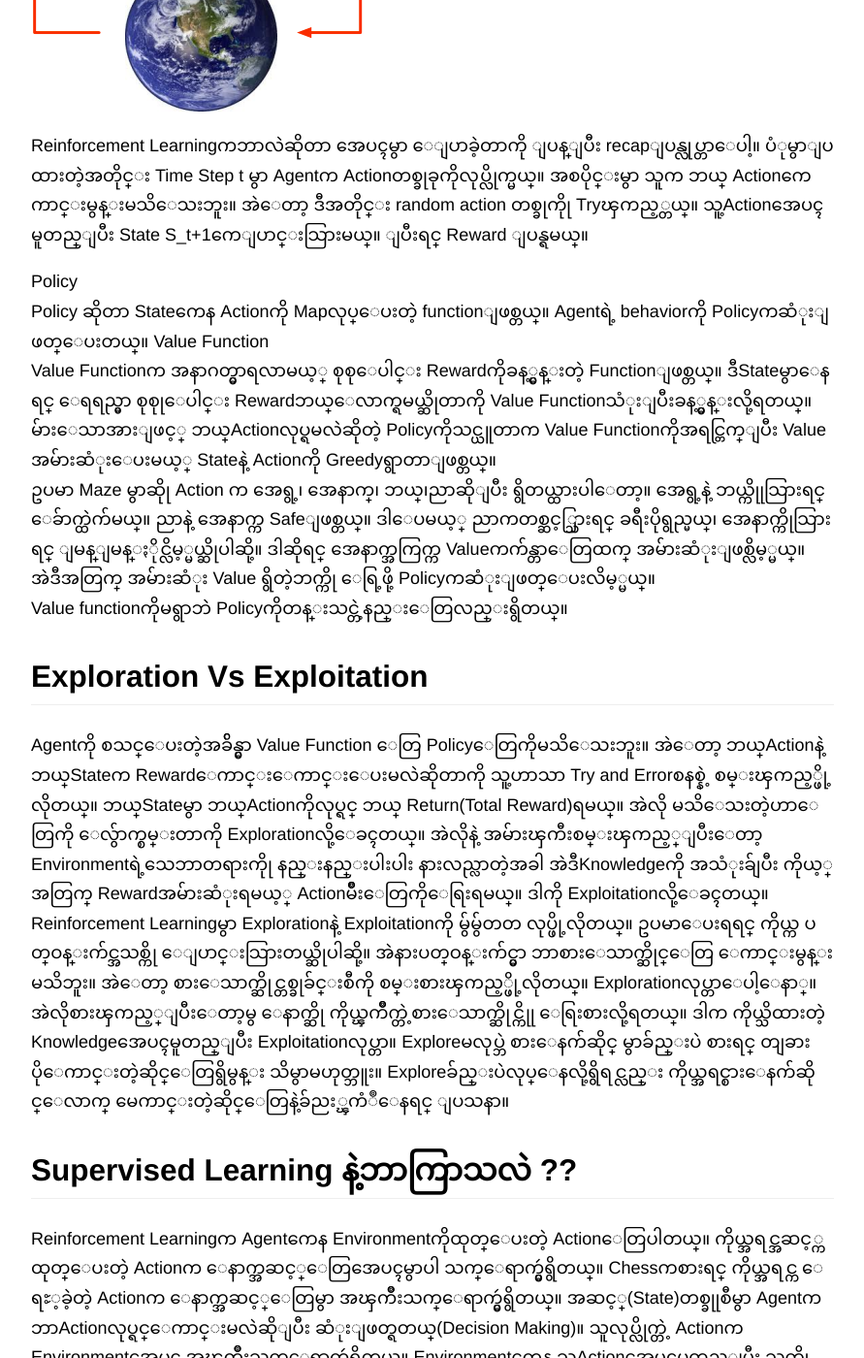
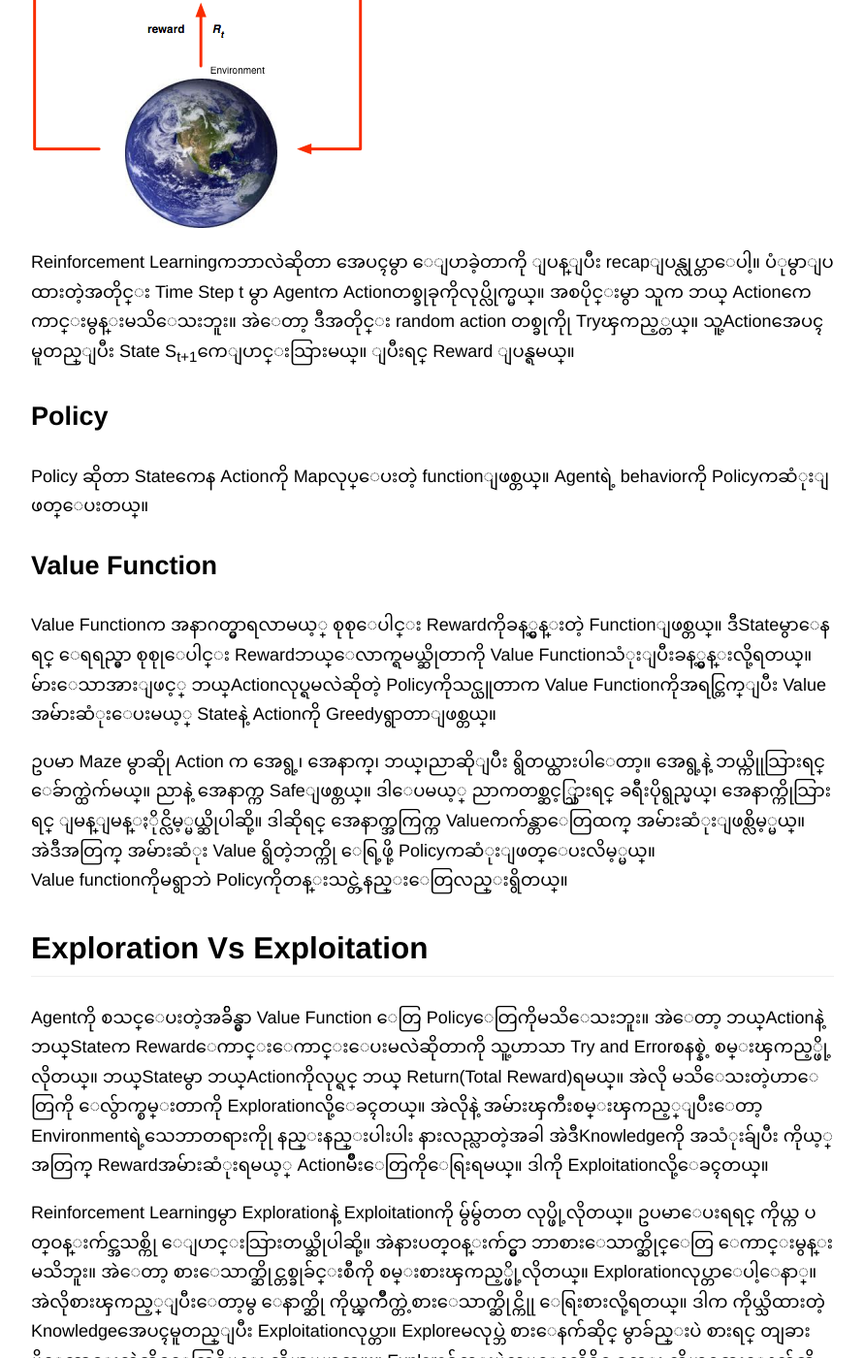
Before and after one commit to phu-pmh/logs, a Jekyll site: the page built from _posts/2017-05-20-Reinforcement-Learning.md, in a window 1280 px wide and 1400 px high, scrolled down 3994 px. Shown: the whole window at 97% size, without its empty margins (194-1085 px from the left). Built offline with Jekyll 4.4.1, drawn with Linux system fonts in a browser that asks for light colours; some web fonts are replaced; comment, search, counter and statistics services are not loaded; some of the changed text lies outside the part shown.

Commit message:
no message

```diff
--- a/_posts/2017-05-20-Reinforcement-Learning.md
+++ b/_posts/2017-05-20-Reinforcement-Learning.md
@@ -28,6 +28,7 @@ share: true
 **Unsupervised Learning** ကေတာ့ Label ရယ္လို့မရွိဘူး။ ဒီ Input ေပးရင္ ဒီလို Label မ်ိဳးထုတ္ေပးရမယ္ဆိုျပီး သတ္သတ္မွတ္မွတ္ သင္မေပးဘူး။ Clustering က Unsupervised Learning တစ္မ်ိဳးပါပဲ။ အလြယ္ဆံုး ဥပမာေပးရရင္ ေၾကာင္ပံုေတြနဲ့ေခြးပံုေတြ အမ်ားၾကီးကို ကြန္ျပဴတာထဲထည့္ေပးျပီး ကြန္ျပဴတာကို အုပ္စု၂ခု (or ၃ခု) ခြဲတတ္ေအာင္ သင္ေပးတာပါ။ သူ ့ကို ပံုေတြျပျပီး ဒါကေၾကာင္ ဒါကေခြးဆိုျပီး Label တပ္ေပးျပီး supervise ေပးစရာမလိုုဘူး။ သူ့ဘာသူၾကည့္ျပီး ဒီေကာင္ေလးေတြကရုပ္ဆင္တယ္ တစ္အုပ္စုေနဆိုျပီး အစုခြဲလိုက္တာမ်ိဳး။
 
 **Reinforcement Learning** ကေတာ့ Goal-directed Agentကို အျပင္ေလာက(Environment)နဲ့ ထိေတြ့ခိုင္းျပီး Environmentကျပန္ေပးတဲ့ Feedbackအေပၚမူတည္ျပီး ဒီလိုအေျခအေနမ်ိဳးဆို ဘာActionလုပ္သင့္တယ္ဆိုျပီးသင္တာပါ။ ဆုေပး ဒဏ္ေပးစနစ္မ်ိဳးလို့လဲ  ယူဆႏိုင္ပါတယ္။ ဥပမာ - Robot ကို Mazeထဲကဘယ္လိုထြက္မလဲ သင္ခိုင္းတာမ်ိဳး။ လမ္းေလွ်ာက္ရင္း နံရံရွိတဲ့ဆီကိုဝင္တိုက္ရင္ ဒဏ္ေပးမယ္၊ ဝင္မတိုက္ဘဲ ေဘးကိုေကြ့သြားရင္ ဆုေပးမယ္။ Mazeအျပင္ကိုထြက္ႏိုင္ရင္ ရတဲ့ဆုကအမ်ားဆံုး။ အဲလိုနဲ့ သူက ေရရွည္မွာ ဆုမ်ားမ်ားရတဲ့Actionေတြ လုပ္တတ္ေအာင္ သင္ယူသြားတာမ်ိဳးပါ။ ***အေရးအၾကီးဆံုးက ေရရွည္မွာဆုအမ်ားဆံုးရဖို့ျဖစ္တယ္။*** အဲဒီအတြက္ တစ္ခါတစ္ေလမွာ လက္ငင္းရႏိုင္တဲ့ ဆုအေသးေလးေတြကိုု စြန့္လႊတ္ျပီး ဒီထက္ပိုုၾကီးတဲ့ အနာဂတ္ဆုုလာဒ္ေတြကို ေစာင့္တတ္ဖို့လဲလိုတယ္။
+
 ဥပမာ စစ္တုရင္ကစားရင္ ကိုယ့္အေရွ့မွာ အေကာင္အေသးေလးေတြ စားလို့ရတာရွိလိမ့္မယ္။ အဲလိုစားလိုုက္ရင္ ဆုရလိမ့္မယ္။ ဒါေပမယ့္ စားလိုက္ရင္ ေရရွည္မွာေကာင္းခ်င္မွ ေကာင္းမယ္။ ဟိုဘက္က Strategy အရ သူတို့အေကာင္အၾကီးေတြေရြႊ့ဖို့ အေကာင္အေသး(Pawn)ေတြကို တမင္ခ်ေၾကြးထားတာလည္း ျဖစ္ႏိုင္တယ္။ ဒါေၾကာင့္ **Immediate Reward** (လက္ငင္းဆု)ထက္ **Cumulative Rewardအမ်ားဆံုးရမယ့္ Action** ေတြလုပ္တတ္ေအာင္ သင္ယူရပါမယ္။ ဒါကေတာ့ Reinforcement Learning ရဲ့အေျခခံ သေဘာတရားပါ။
 
 ## Some Applications of Reinforcement Learning
@@ -54,27 +55,32 @@ Roboticsတို့ Gameတို့အျပင္ Medicine၊ Manufacturing
 
 ![Chatbot]({{ site.url }}/logs/images/RLIntro/GoogleAssistant.jpg)
 
-Supervised Learning လိုမ်ိဳး Inputေပး၊ Output Predictionလုပ္တဲ့ methodမ်ိဳးဆို Interactionကိုထည့္စဥ္းစားဖို့ေတာ္ေတာ္ခက္တယ္။ Supervised learningကိုလည္း Dialog Systemsေတြမွာသံုးတာမရွိဘူးမဟုတ္ဘူး။ အမ်ားၾကီး ရွိတယ္။ ဒါေပမယ့္ Deep Reinforcement Learningကိုသံုးရင္ User Interactionကိုပါ ထည့္စဥ္းစားလို့ရတယ္။ ဒါ့အျပင္ Supervised Learningလိုမ်ိဳး Reinforcement Learningက ဒီေမးခြန္းေမးရင္ ဒါမ်ိဳးေျဖပါဆိုျပီး သင္ေပးရမယ့္ အေမးအေျဖ Data setေတြအမ်ားၾကီးမလိုဘူး။ Dialog ဆိုတာမ်ိဳးက အမ်ိဳးမ်ိဳးေပါက္ကရေျပာလို့ရတာေလ။ အဲေတာ့ User Interactionကေနလည္း သင္ယူဖို့ အေရးၾကီးတယ္။
+Supervised Learning လိုမ်ိဳး Inputေပး၊ Output Predictionလုပ္တဲ့ methodမ်ိဳးဆို Interactionကိုထည့္စဥ္းစားဖို့ေတာ္ေတာ္ခက္တယ္။ Supervised learningကိုလည္း Dialog Systemsေတြမွာသံုးတာမရွိဘူးမဟုတ္ဘူး။ အမ်ားၾကီး ရွိတယ္။ ဒါေပမယ့္ Deep Reinforcement Learningကိုသံုးရင္ User Interactionကိုပါ ထည့္စဥ္းစားလို့ရတယ္။ Dialog ဆိုတာမ်ိဳးက အမ်ိဳးမ်ိဳးေပါက္ကရေျပာလို့ရတာေလ။ အဲေတာ့ User Interactionကေနလည္း သင္ယူဖို့ အေရးၾကီးတယ္။
 
-Dialogကေတာ့ အျမင္သာဆံုး ဥပမာေပါ့။ [Information Retrieval and Extraction](https://arxiv.org/pdf/1603.07954.pdf)ဘက္မွာလည္း RLကိုသံုးတာေတြ ရွိတယ္။ ဥပမာ Computer ကို သူ့ဟာသူ [Googleတတ္ေအာင္ သင္ေပးတာ](https://arxiv.org/abs/1704.04572)တို့ [Manualေတြဖတ္တတ္ေအာင္](http://people.csail.mit.edu/regina/my_papers/civ11.pdf) သင္ေပးတာတို့။ [Parsingတို့](https://cs.stanford.edu/~pliang/papers/sample-aistats2015.pdf)၊ [Text based gamesတို့](https://arxiv.org/abs/1506.08941) အစရွိသျဖင့္ application ေတြမွာလည္း RL ကိုသံုးတယ္။ ဒါက RLကိုNLP မွာဘယ္လိုသံုးလဲဆိုတာ ဥပမာေပးတာပါ။ အေသးစိတ္ကိုေရးရင္ ဒီSectionနဲ့တင္ postကအရမ္းရွည္သြားမွာမို့လို့ ေနာက္မွ အားလို့ စိတ္ကူးေပါက္ရင္ ထပ္ေရးပါ့မယ္။
+Dialogကေတာ့ အျမင္သာဆံုး ဥပမာေပါ့။ [Information Retrieval and Extraction](https://arxiv.org/pdf/1603.07954.pdf)ဘက္မွာလည္း RLကိုသံုးတာေတြ ရွိတယ္။ ဥပမာ Computer ကို သူ့ဟာသူ [Googleတတ္ေအာင္ သင္ေပးတာ](https://arxiv.org/abs/1704.04572)တို့ [Manualေတြဖတ္တတ္ေအာင္](http://people.csail.mit.edu/regina/my_papers/civ11.pdf) သင္ေပးတာတို့။ [Parsingတို့](https://cs.stanford.edu/~pliang/papers/sample-aistats2015.pdf)၊ [Text based gamesတို့](https://arxiv.org/abs/1506.08941) အစရွိသျဖင့္ application ေတြမွာလည္း RL ကိုသံုးတယ္။
+
+ဒါက RLကိုNLP မွာဘယ္လိုသံုးလဲဆိုတာ ဥပမာေပးတာပါ။ အေသးစိတ္ကိုေရးရင္ ဒီSectionနဲ့တင္ postကအရမ္းရွည္သြားမွာမို့လို့ ေနာက္မွ အားလို့ စိတ္ကူးေပါက္ရင္ ထပ္ေရးပါ့မယ္။
 
 ## RL ရဲ့အစိတ္အပိုင္းမ်ား
 ![RL]({{ site.url }}/logs/images/RLIntro/RL.png)
 {: .center-image}
 
 Reinforcement Learningကဘာလဲဆိုတာ အေပၚမွာ ေျပာခဲ့တာကို ျပန္ျပီး recapျပန္လုပ္တာေပါ့။
-ပံုမွာျပထားတဲ့အတိုင္း Time Step t မွာ Agentက Actionတစ္ခုခုကိုလုပ္လိုက္မယ္။ အစပိုင္းမွာ သူက ဘယ္ Actionကေကာင္းမွန္းမသိေသးဘူး။ အဲေတာ့ ဒီအတိုင္း random action တစ္ခုကိုု Tryၾကည့္တယ္။ သူ့Actionအေပၚမူတည္ျပီး State S_t+1ကေျပာင္းသြားမယ္။ ျပီးရင္ Reward ျပန္ရမယ္။
+ပံုမွာျပထားတဲ့အတိုင္း Time Step t မွာ Agentက Actionတစ္ခုခုကိုလုပ္လိုက္မယ္။ အစပိုင္းမွာ သူက ဘယ္ Actionကေကာင္းမွန္းမသိေသးဘူး။ အဲေတာ့ ဒီအတိုင္း random action တစ္ခုကိုု Tryၾကည့္တယ္။ သူ့Actionအေပၚမူတည္ျပီး State S<sub>t+1</sub>ကေျပာင္းသြားမယ္။ ျပီးရင္ Reward ျပန္ရမယ္။
 
-Policy
+### Policy
 Policy ဆိုတာ Stateကေန Actionကို Mapလုပ္ေပးတဲ့ functionျဖစ္တယ္။ Agentရဲ့ behaviorကို Policyကဆံုးျဖတ္ေပးတယ္။
-Value Function
+
+### Value Function
 Value Functionက အနာဂတ္မွာရလာမယ့္ စုစုေပါင္း Rewardကိုခန့္မွန္းတဲ့ Functionျဖစ္တယ္။ ဒီStateမွာေနရင္ ေရရည္မွာ စုစုုေပါင္း Rewardဘယ္ေလာက္ရမယ္ဆိုတာကို Value Functionသံုးျပီးခန့္မွန္းလို့ရတယ္။ မ်ားေသာအားျဖင့္ ဘယ္Actionလုပ္ရမလဲဆိုတဲ့ Policyကိုသင္ယူတာက Value Functionကိုအရင္တြက္ျပီး Value အမ်ားဆံုးေပးမယ့္ Stateနဲ့ Actionကို Greedyရွာတာျဖစ္တယ္။
+
 ဥပမာ Maze မွာဆိုု Action က အေရွ့၊ အေနာက္၊ ဘယ္၊ညာဆိုျပီး ရွိတယ္ထားပါေတာ့။ အေရွ့နဲ့ ဘယ္ကိုုသြားရင္ ေခ်ာက္ထဲက်မယ္။ ညာနဲ့ အေနာက္က Safeျဖစ္တယ္။ ဒါေပမယ့္ ညာကတစ္ဆင့္သြားရင္ ခရီးပိုရွည္မယ္၊ အေနာက္ကိုသြားရင္ ျမန္ျမန္ႏိုင္လိမ့္မယ္ဆိုပါဆို့။ ဒါဆိုရင္ အေနာက္အကြက္က Valueကက်န္တာေတြထက္ အမ်ားဆံုးျဖစ္လိမ့္မယ္။ အဲဒီအတြက္ အမ်ားဆံုး Value ရွိတဲ့ဘက္ကို ေရြ့ဖို့ Policyကဆံုးျဖတ္ေပးလိမ့္မယ္။
 Value functionကိုမရွာဘဲ Policyကိုတန္းသင္တဲ့နည္းေတြလည္းရွိတယ္။
 
 ## Exploration Vs Exploitation
 Agentကို စသင္ေပးတဲ့အခ်ိန္မွာ Value Function ေတြ Policyေတြကိုမသိေသးဘူး။ အဲေတာ့ ဘယ္Actionနဲ့ ဘယ္Stateက Rewardေကာင္းေကာင္းေပးမလဲဆိုတာကို သူ့ဟာသာ Try and Errorစနစ္နဲ့ စမ္းၾကည့္ဖို့လိုတယ္။ ဘယ္Stateမွာ ဘယ္Actionကိုလုပ္ရင္ ဘယ္ Return(Total Reward)ရမယ္။ အဲလို မသိေသးတဲ့ဟာေတြကို ေလွ်ာက္စမ္းတာကို Explorationလို့ေခၚတယ္။
 အဲလိုနဲ့ အမ်ားၾကီးစမ္းၾကည့္ျပီးေတာ့ Environmentရဲ့သေဘာတရားကိုု နည္းနည္းပါးပါး နားလည္လာတဲ့အခါ အဲဒီKnowledgeကို အသံုးခ်ျပီး ကိုယ့္အတြက္ Rewardအမ်ားဆံုးရမယ့္ Actionမ်ိဳးေတြကိုေရြးရမယ္။ ဒါကို Exploitationလို့ေခၚတယ္။
+
 Reinforcement Learningမွာ Explorationနဲ့ Exploitationကို မွ်မွ်တတ လုပ္ဖို့လိုတယ္။ ဥပမာေပးရရင္ ကိုယ္က ပတ္ဝန္းက်င္အသစ္ကို ေျပာင္းသြားတယ္ဆိုပါဆို့။ အဲနားပတ္ဝန္းက်င္မွာ ဘာစားေသာက္ဆိုင္ေတြ ေကာင္းမွန္းမသိဘူး။ အဲေတာ့ စားေသာက္ဆိုင္တစ္ခုခ်င္းစီကို စမ္းစားၾကည့္ဖို့လိုတယ္။ Explorationလုပ္တာေပါ့ေနာ္။ အဲလိုစားၾကည့္ျပီးေတာ့မွ ေနာက္ဆို ကိုယ္ၾကိဳက္တဲ့စားေသာက္ဆိုင္ကိုု ေရြးစားလို့ရတယ္။ ဒါက ကိုယ္သိထားတဲ့ Knowledgeအေပၚမူတည္ျပီး Exploitationလုပ္တာ။ Exploreမလုပ္ဘဲ စားေနက်ဆိုင္ မွာခ်ည္းပဲ စားရင္ တျခားပိုေကာင္းတဲ့ဆိုင္ေတြရွိမွန္း သိမွာမဟုတ္ဘူး။ Exploreခ်ည္းပဲလုပ္ေနလို့ရွိရင္လည္း ကိုယ္အရင္စားေနက်ဆိုင္ေလာက္ မေကာင္းတဲ့ဆိုင္ေတြနဲ့ခ်ညး္ၾကံဳေနရင္ ျပသနာ။
 
 
@@ -87,14 +93,17 @@ Supervised Learningက အဲလိုမဟုတ္ဘူး။ Dataထဲမ
 *Supervised Learning Vs Reinforcement Learning*[^5]
 {: .center}
 [^5]: [Introduction to Reinforcement Learning - Joelle Pineau](http://videolectures.net/deeplearning2016_pineau_reinforcement_learning/)
+
 ## Reinforcement Learning ကိုဘယ္လိုေလ့လာရမလဲ ??
 ဒီPostက RLကို မသိေသးသူေတြအတြက္ မိတ္ဆက္ရံုသက္သက္ပါ။ ဒါဖတ္ျပီး စိတ္ဝင္စားလို့ ေလ့လာခ်င္တယ္ဆိုရင္ ေအာက္က ၃ခုကေတာ့ က်မကိုယ္တိုင္ သံုးခဲ့တဲ့ Resource ေတြပါ။ အဲဒီ ၂ခုနဲ့တင္ အေျခခံရျပီး တျခား Research Paper ေတြ သူမ်ားေရးထားတဲ့ Open Source Code ေတြကို ဖတ္ရင္ နားလည္ႏိုင္ပါတယ္။ David Silverရဲ့ Videoေတြကို အရင္ၾကည့္ျပီး သူနဲ့ဆိုင္တဲ့ Textbookက Chapterေတြကိုလိုက္ဖတ္ၾကည့္ပါ။ ျပီးေတာ့ Exerciseေတြလိုက္လုပ္ၾကည့္ပါ။
 * David Silver’s Reinforcement Learning Lectures [[Videos](https://youtu.be/2pWv7GOvuf0?list=PL7-jPKtc4r78-wCZcQn5IqyuWhBZ8fOxT)][[Notes](http://www0.cs.ucl.ac.uk/staff/d.silver/web/Teaching.html)]
 * [Textbook: Reinforcement Learning: An Introduction -  ](http://incompleteideas.net/sutton/book/bookdraft2016sep.pdf)
 * [Exercises: WildML - Learning RL](http://www.wildml.com/2016/10/learning-reinforcement-learning/)
-## မွတ္ခ်က္
-က်မက RLနဲ့ပတ္သတ္ျပီး စေလ့လာတာ သိပ္မၾကာေသးတဲ့ Super Noobပါ။ အမွားပါတာရွိရင္ ေထာက္ျပႏိုင္ပါတယ္။ ျမန္မာစာအေရးအသား မွားေနတာရွိလဲ ေထာက္ျပႏိုုင္ပါတယ္ :P
+
 ေအာက္က Resourceေတြကေတာ့ က်မကိုယ္တိုင္ မတက္ဖူးေသးတဲ့ နာမည္ၾကီး RL courseနဲ့ Tutorialေတြပါ။ ကိုယ္တိုင္မတက္ဖူးေသးလို့ အသံုးဝင္မဝင္ကိုေတာ့ မေျပာႏိုင္ပါဘူး။  Deep Reinforcement Learning Courseကေတာ့ ေတာ္ေတာ္ေကာင္းတယ္လို့ၾကားပါတယ္။
 * [Udacity Reinforcement Learning Course](https://www.udacity.com/course/reinforcement-learning--ud600)
 * [Simple Reinforcement Learning with Tensorflow series](https://medium.com/@awjuliani/super-simple-reinforcement-learning-tutorial-part-1-fd544fab149)
 * [Deep Reinforcement Learning](http://rll.berkeley.edu/deeprlcourse/)
+
+## မွတ္ခ်က္
+တခ်ိဳ့ Conceptေတြကို ျမန္မာလိုတတ္ႏိုင္သေလာက္ ၾကိဳးစားေရးထားေပမယ့္ အေရးအသားညံ့ဖ်င္းတဲ့အတြက္ မရွင္းတာေတြ၊ ျမန္မာစာအေရးအသား မွားေနတာရွိလဲ ေထာက္ျပႏိုုင္ပါတယ္ :P
```
